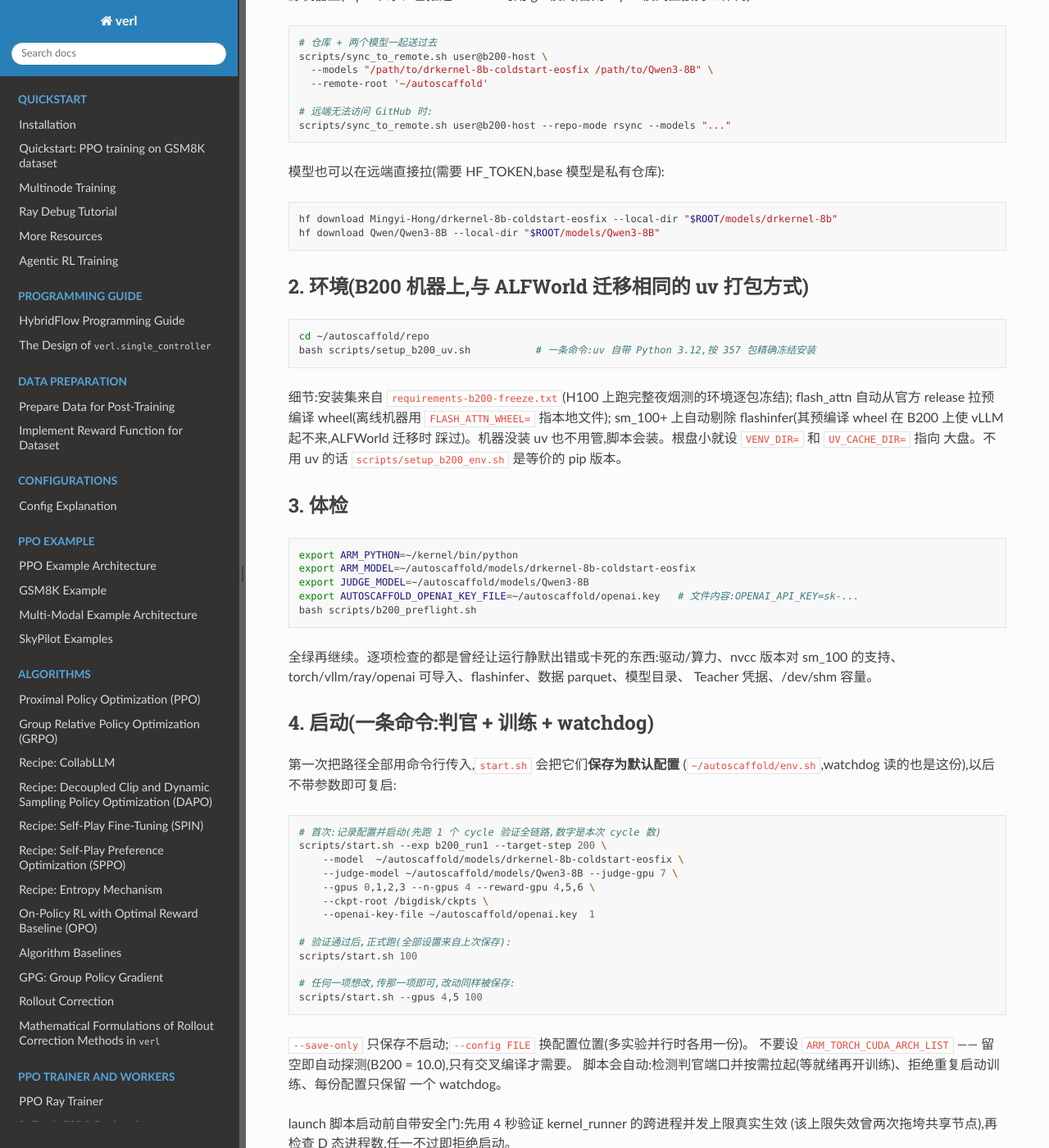
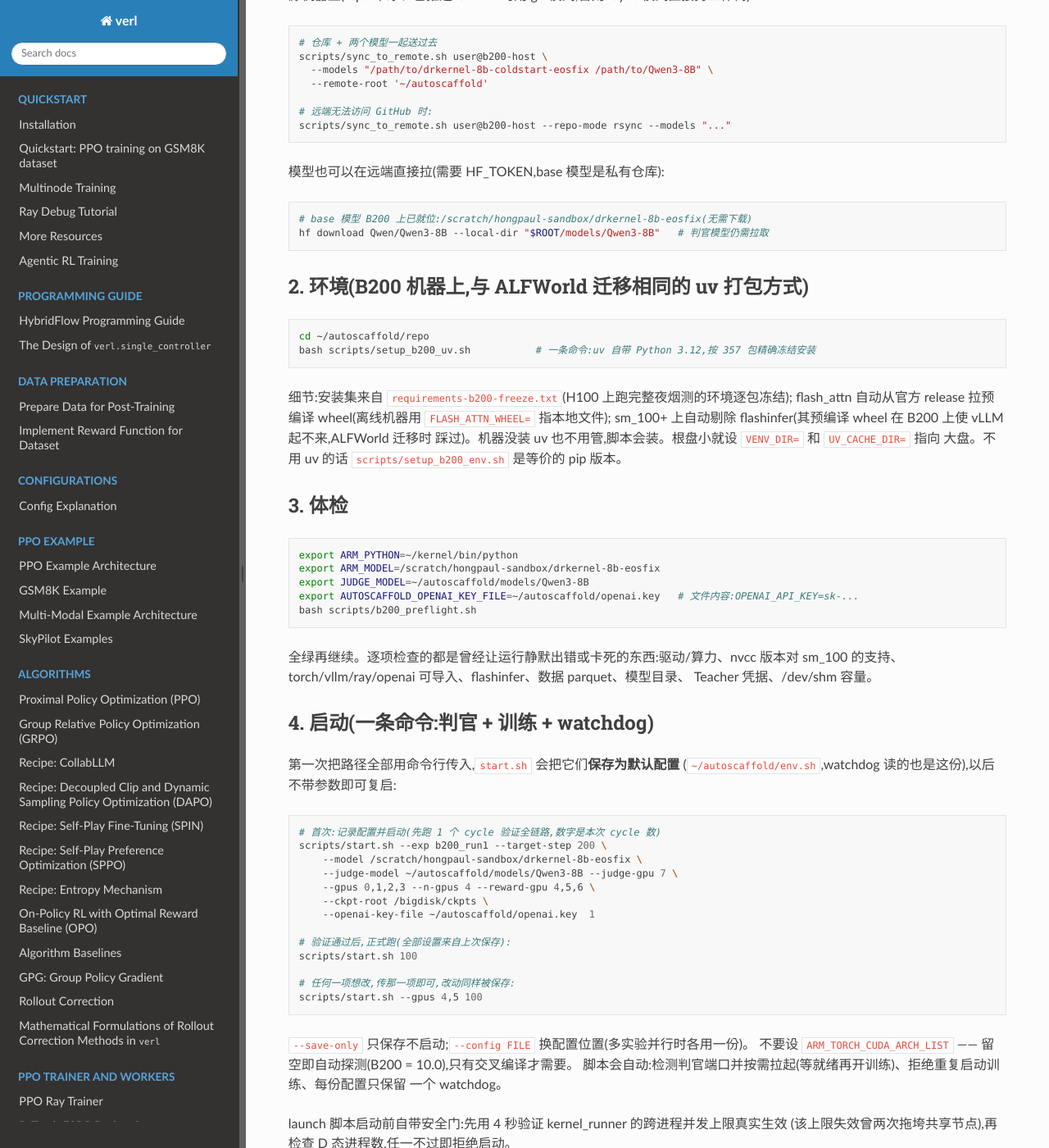
Before and after one commit to zzj1111/kernelauto, a Sphinx documentation site: the page built from docs/B200.md, in a window 1280 px wide and 1400 px high, scrolled down 644 px. Shown: the whole window at 82% size. Built offline with Sphinx 7.4.7 and the Read the Docs theme 3.1.0, drawn with Linux system fonts in a browser that asks for light colours; pages that are not in the unit, such as notebooks, are missing from menus; comment, search, counter and statistics services are not loaded.

Commit message:
docs: B200 base model is preinstalled at /scratch/hongpaul-sandbox/drkernel-8b-eosfix

````diff
--- a/docs/B200.md
+++ b/docs/B200.md
@@ -32,8 +32,8 @@ scripts/sync_to_remote.sh user@b200-host --repo-mode rsync --models "..."
 模型也可以在远端直接拉(需要 HF_TOKEN,base 模型是私有仓库):
 
 ```bash
-hf download Mingyi-Hong/drkernel-8b-coldstart-eosfix --local-dir "$ROOT/models/drkernel-8b"
-hf download Qwen/Qwen3-8B --local-dir "$ROOT/models/Qwen3-8B"
+# base 模型 B200 上已就位:/scratch/hongpaul-sandbox/drkernel-8b-eosfix(无需下载)
+hf download Qwen/Qwen3-8B --local-dir "$ROOT/models/Qwen3-8B"   # 判官模型仍需拉取
 ```
 
 ## 2. 环境(B200 机器上,与 ALFWorld 迁移相同的 uv 打包方式)
@@ -53,7 +53,7 @@ sm_100+ 上自动剔除 flashinfer(其预编译 wheel 在 B200 上使 vLLM 起
 
 ```bash
 export ARM_PYTHON=~/kernel/bin/python
-export ARM_MODEL=~/autoscaffold/models/drkernel-8b-coldstart-eosfix
+export ARM_MODEL=/scratch/hongpaul-sandbox/drkernel-8b-eosfix
 export JUDGE_MODEL=~/autoscaffold/models/Qwen3-8B
 export AUTOSCAFFOLD_OPENAI_KEY_FILE=~/autoscaffold/openai.key   # 文件内容:OPENAI_API_KEY=sk-...
 bash scripts/b200_preflight.sh
@@ -71,7 +71,7 @@ Teacher 凭据、/dev/shm 容量。
 ```bash
 # 首次:记录配置并启动(先跑 1 个 cycle 验证全链路,数字是本次 cycle 数)
 scripts/start.sh --exp b200_run1 --target-step 200 \
-    --model  ~/autoscaffold/models/drkernel-8b-coldstart-eosfix \
+    --model /scratch/hongpaul-sandbox/drkernel-8b-eosfix \
     --judge-model ~/autoscaffold/models/Qwen3-8B --judge-gpu 7 \
     --gpus 0,1,2,3 --n-gpus 4 --reward-gpu 4,5,6 \
     --ckpt-root /bigdisk/ckpts \
````
